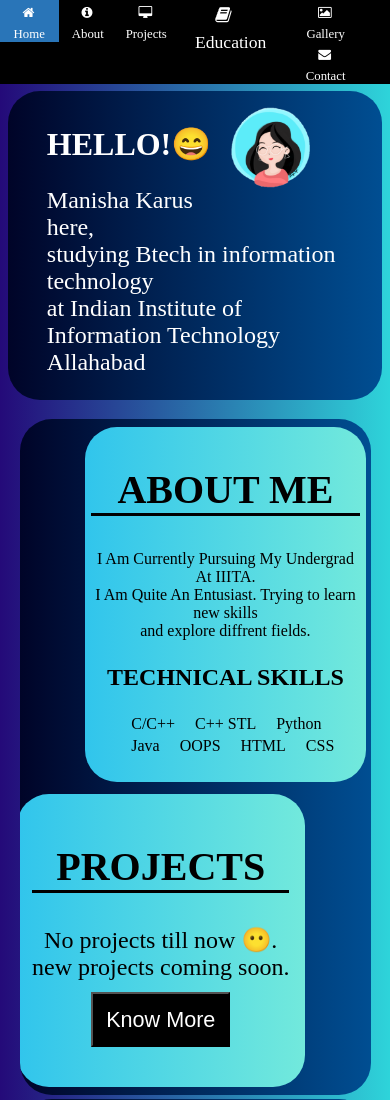
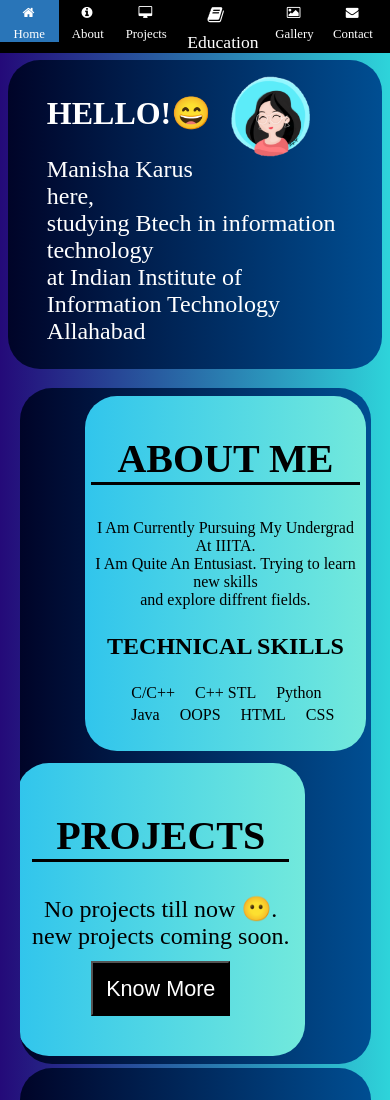
Before and after one commit to Manisha-404/sanjay395.github.io, a plain HTML site: page index.html in a window 390 px wide. Shown: the top 1100 px of the page. Drawn offline with nearby package versions, Linux system fonts and the light colour scheme.

Commit message:
Update istyle.css

```diff
--- a/istyle.css
+++ b/istyle.css
@@ -403,8 +403,8 @@ img.six:hover{
   padding-bottom: 2%;
 }
     a.edu{
-   padding-left:5%;
-   padding-right:11%;
+   padding-left:3%;
+   padding-right:5%;
    font-size: 110%;
    }
 }
```
